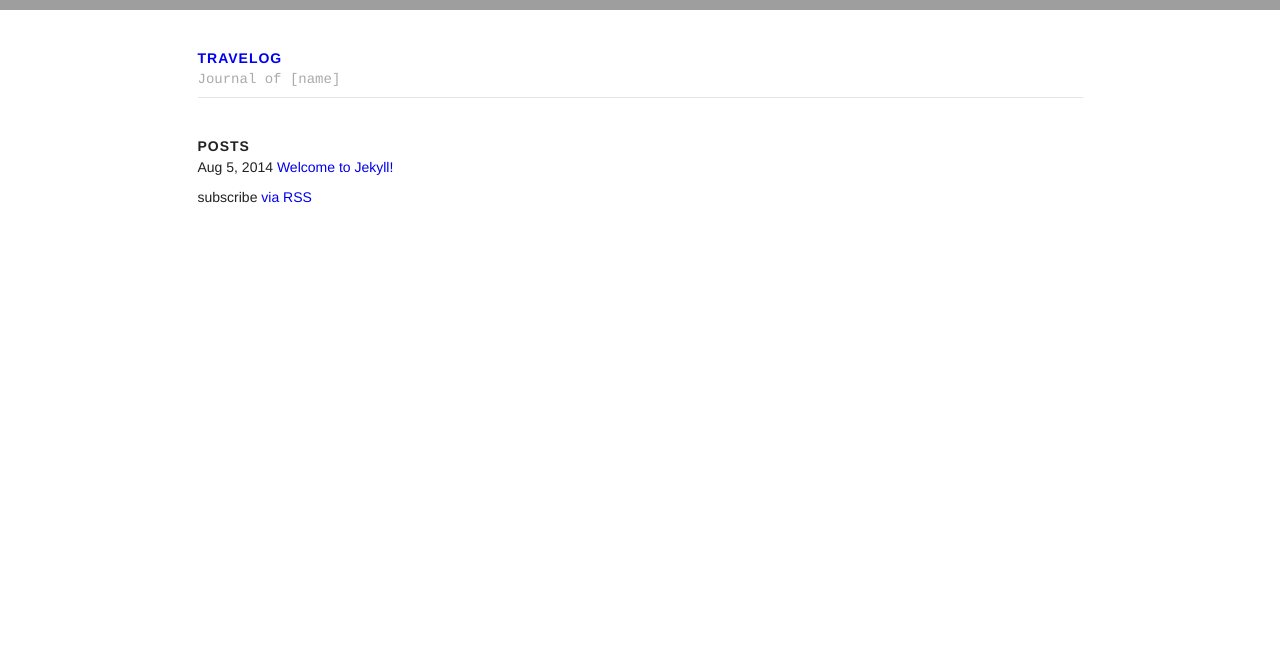
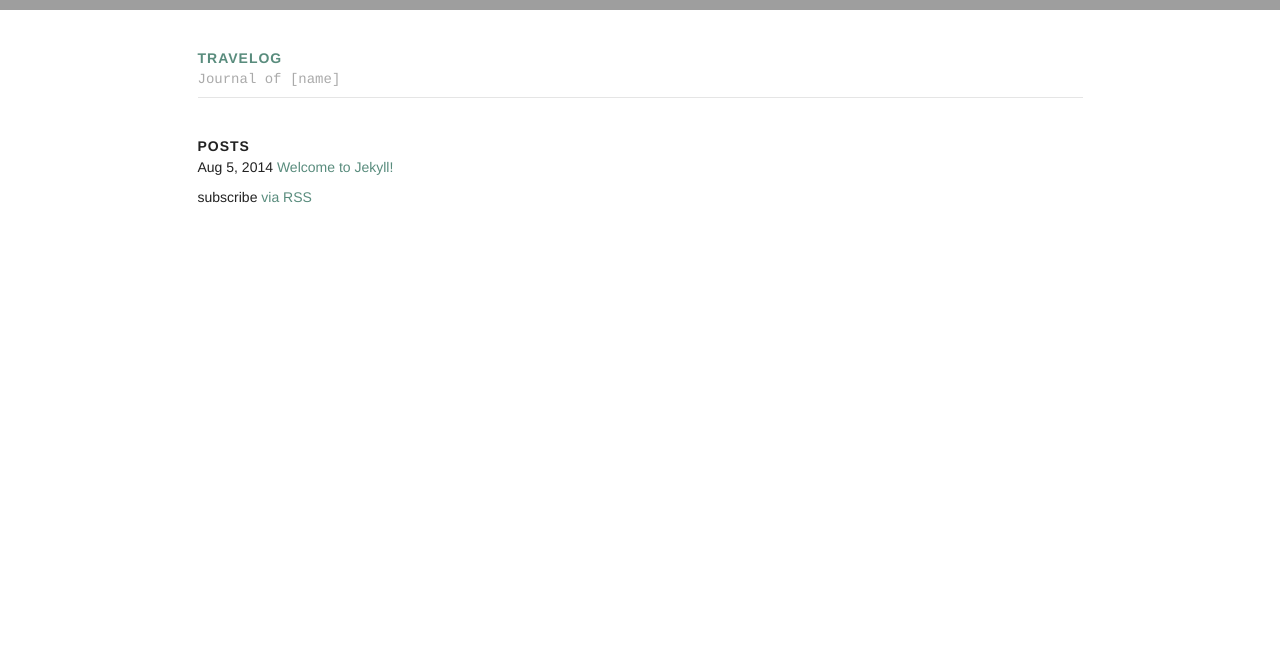
Before and after one commit to rowanoulton/travelog-theme, a Jekyll site: the page built from index.html, in a window 1280 px wide. Shown: the top 668 px of the page. Built offline with Jekyll 4.4.1, drawn with Linux system fonts in a browser that asks for light colours; grey boxes are pictures that could not be loaded.

Commit message:
Add colours to links

```diff
--- a/_sass/_base.scss
+++ b/_sass/_base.scss
@@ -18,9 +18,10 @@ body {
 }
 
 a {
+    color: $link-colour;
     text-decoration: none;
 
     &:hover {
-        color: $link-colour;
+        color: darken($link-colour, 15%);
     }
 }
```
